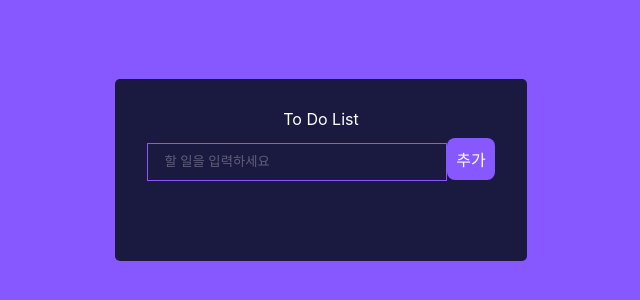
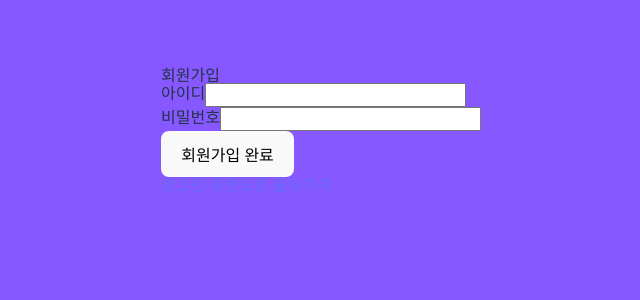
Before and after one commit to qkrcodus/todolist-react, a React (Vite) app: page /register in a window 1280 px wide. Shown: the part 270-570 px from the top of the page, without its empty margins (319-959 px from the left). Built offline with nearby package versions, Linux system fonts and the light colour scheme.

Commit message:
add : Register 컴포넌트 추가, main.jsx에 Router 추가

```diff
--- a/package.json
+++ b/package.json
@@ -13,6 +13,7 @@
     "react": "^18.2.0",
     "react-dom": "^18.2.0",
     "react-icons": "^5.2.1",
+    "react-router-dom": "^6.23.1",
     "styled-components": "^6.1.11",
     "uuid": "^10.0.0"
   },
--- a/src/main.jsx
+++ b/src/main.jsx
@@ -4,8 +4,20 @@ import App from './App.jsx'
 import './index.css'
 import './reset.css'
 
-ReactDOM.createRoot(document.getElementById('root')).render(
+import { BrowserRouter as Router, Route, Routes } from 'react-router-dom';
+import { Login } from './pages/login/login';
+import { Register } from './pages/login/Register';
+
+const root = ReactDOM.createRoot(document.getElementById('root'));
+
+root.render(
   <React.StrictMode>
-    <App />
-  </React.StrictMode>,
-)
+    <Router>
+      <Routes>
+        <Route path="/" element={<App />} />
+        <Route path="/login" element={<Login />} />
+        <Route path="/register" element={<Register />} />
+      </Routes>
+    </Router>
+  </React.StrictMode>
+);
--- /dev/null
+++ b/src/pages/login/Register.jsx
@@ -0,0 +1,50 @@
+import React,{useState} from 'react'
+import {Link} from "react-router-dom";
+export const Register = () => {
+    const[id,setId]=useState('');
+    const[password,setPassword]=useState('');
+
+    const handleIdChange=(e)=>{
+        setId(e.target.value)
+    }
+    const handlePasswordChange=(e)=>{
+        setPassword(e.target.value);
+    }
+
+    const handleSubmit = (e) => {
+        e.preventDefault();
+        // 여기서 회원가입 처리 로직을 추가할 수 있습니다.
+        console.log('Id:',id);
+        console.log('Password:', password);
+    }
+  return (
+    <div>
+        <h2>회원가입</h2>
+        <form onSubmit={handleSubmit}>
+        <div className="form-group">
+          <label htmlFor="id">아이디</label>
+          <input
+            type="text"
+            id="id"
+            value={id}
+            onChange={handleIdChange}
+            required
+          />
+        </div>
+        <div className="form-group">
+          <label htmlFor="password">비밀번호</label>
+          <input
+            type="password"
+            id="password"
+            value={password}
+            onChange={handlePasswordChange}
+            required
+          />
+        </div>
+        <button type="submit">회원가입 완료</button>
+      </form>
+      <Link to="/login">로그인 화면으로 돌아가기</Link>
+
+    </div>
+  )
+}
--- a/src/pages/login/login.jsx
+++ b/src/pages/login/login.jsx
@@ -1,5 +1,5 @@
 import React,{useState} from 'react'
-
+import {Link} from "react-router-dom";
 //함수형 컴포넌트 이름은 대문자로 시작해야한다. 안 그러면 리액트가 이를 일반 함수로 간주하게 된다.
 export const Login = () => {
     // 상태변수인 id와 password를 정의해주고 , 초깃값 설정, 이들을 업데이트할 setID setPassword 정의까지
@@ -16,7 +16,7 @@ export const Login = () => {
 
   return (
     <div>
-        <h1>ToDo</h1>
+        <h1>ToDoList</h1>
         <form>
             <input
             type="text"
@@ -33,6 +33,7 @@ export const Login = () => {
             <button type="submit">로그인</button>
 
         </form>
+        <Link to="/register">회원가입하러 가기</Link>
     </div>
   )
 }
```
Also changed, not shown: src/pages/main/TodoCreate.jsx (deleted, +0 -26 lines), src/pages/main/TodoHead.jsx (deleted, +0 -39 lines), src/pages/main/TodoItem.jsx (deleted, +0 -26 lines), src/pages/main/TodoList.jsx (deleted, +0 -15 lines), src/pages/main/TodoProvider.jsx (deleted, +0 -42 lines), src/pages/main/TodoTemplate.jsx (deleted, +0 -19 lines), src/App.jsx (line endings or trailing spaces), 1 other file (tests, documents, lock files or other folders).
